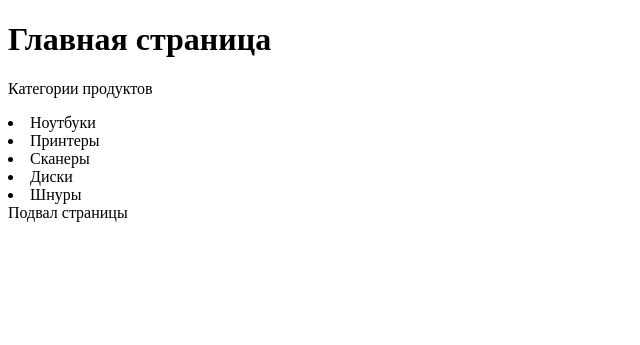
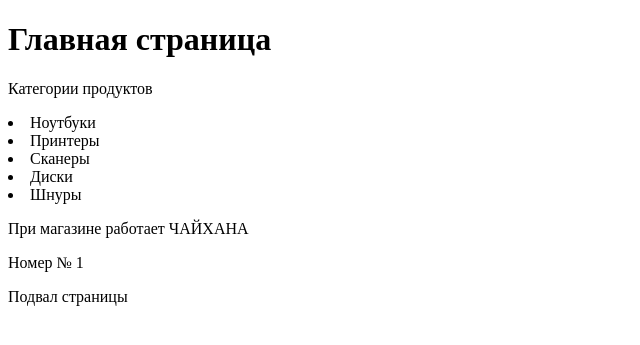
Before and after one commit to mikesk991/Web_1, a Django app: page / in a window 1280 px wide. Shown: the top 345 px of the page, without its empty margins (0-640 px from the left). Run offline with Django 4.2, Linux system fonts and the light colour scheme.

Commit message:
5.6.4 Тег для задания значений переменным

```diff
--- a/hello/templates/firstapp/index.html
+++ b/hello/templates/firstapp/index.html
@@ -9,4 +9,12 @@
     {% empty %}
         <li>Категории продуктов отсутствуют</li>
     {% endfor %}
+
+{% with name="ЧАЙХАНА" nom=1 %}
+    <div>
+        <p>При магазине работает {{ name }}</p>
+        <p>Номер № {{ nom }}</p>
+    </div>
+{% endwith %}
+
 {% endblock content %}
```
